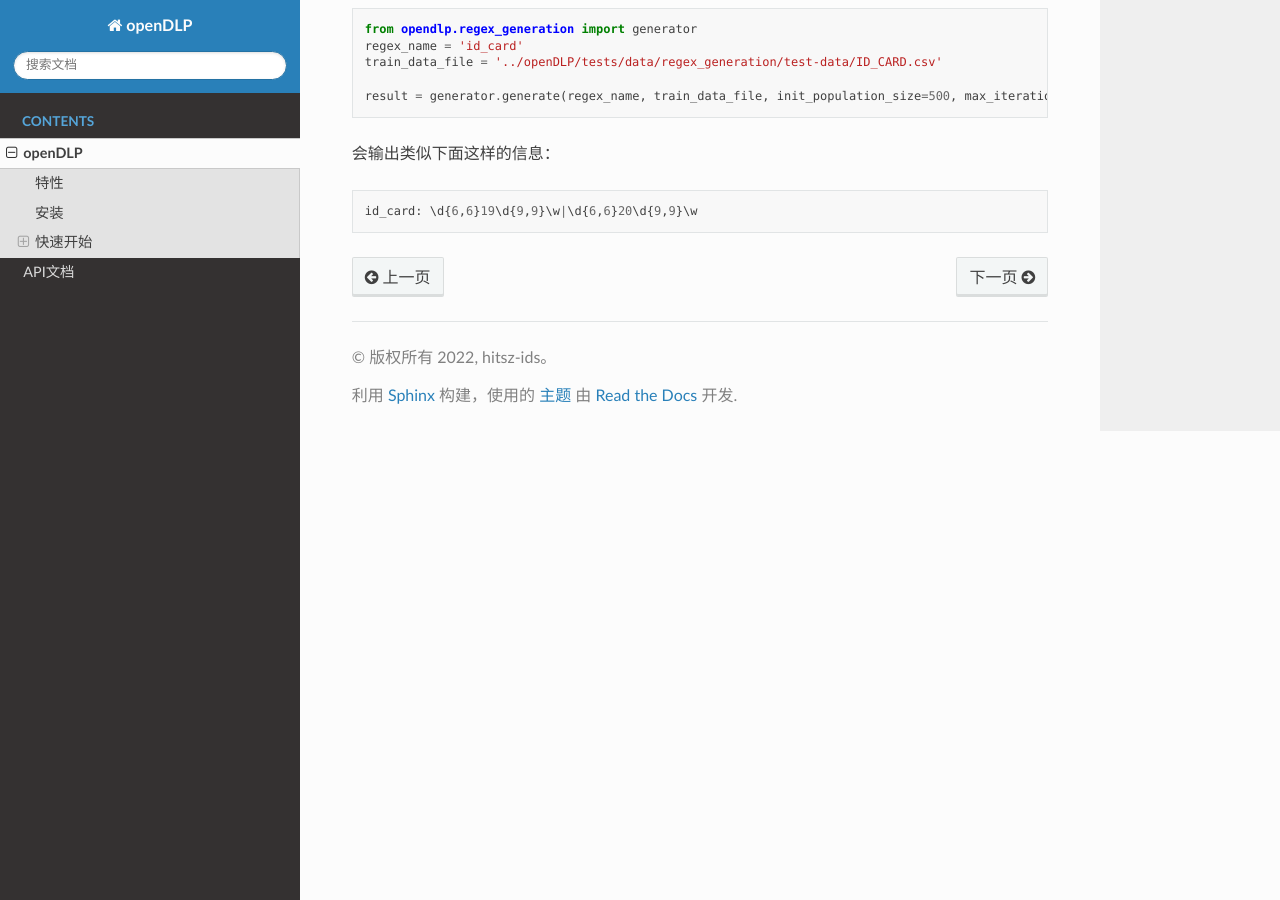
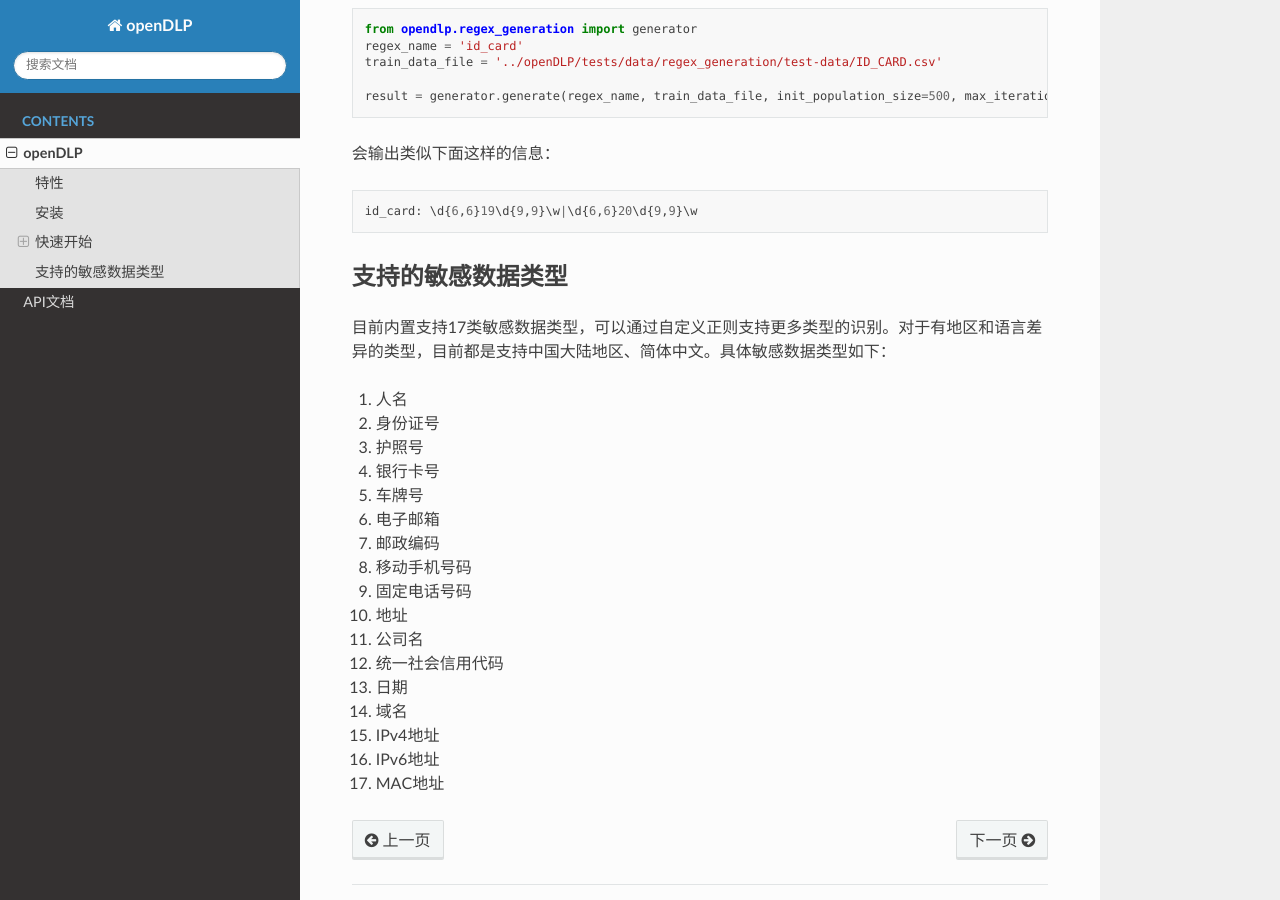
Before and after one commit to hitsz-ids/auto-regex, a Sphinx documentation site: the page built from docs/source/README.md, in a window 1280 px wide and 900 px high, scrolled down 2352 px. Built offline with Sphinx 7.4.7 and the Read the Docs theme 2.0.0, drawn with Linux system fonts in a browser that asks for light colours; some of the changed text lies outside the part shown.

Commit message:
update doc

````diff
--- a/docs/source/README.md
+++ b/docs/source/README.md
@@ -10,7 +10,7 @@ openDLP的正则表达式生成功能能够基于提供的正、负训练样本
 ## 特性
 
 + 表格数据敏感数据识别：
-  + 目前支持身份证号、人名等17中常见敏感数据类型识别，详见：
+  + 目前支持身份证号、人名等17中常见敏感数据类型识别。详见”支持的敏感数据类型“部分。
   + 对于不在内置类型中的类别，支持用户传入正则表达式，对自定义敏感数据类型进行识别；
   + 采用神经网络分类模型、实体识别、正则表达式、数据校验规则等技术进行敏感数据识别。
 + 正则表达式生成：
@@ -119,3 +119,43 @@ result = generator.generate(regex_name, train_data_file, init_population_size=50
 ```
 id_card: \d{6,6}19\d{9,9}\w|\d{6,6}20\d{9,9}\w
 ```
+
+
+
+## 支持的敏感数据类型
+
+ 目前内置支持17类敏感数据类型，可以通过自定义正则支持更多类型的识别。对于有地区和语言差异的类型，目前都是支持中国大陆地区、简体中文。具体敏感数据类型如下：
+
+1. 人名
+
+2. 身份证号
+
+3. 护照号
+
+4. 银行卡号
+
+5. 车牌号
+
+6. 电子邮箱
+
+7. 邮政编码
+
+8. 移动手机号码
+
+9. 固定电话号码
+
+10. 地址
+
+11. 公司名
+
+12. 统一社会信用代码
+
+13. 日期
+
+14. 域名
+
+15. IPv4地址
+
+16. IPv6地址
+
+17. MAC地址
````
Also changed, not shown: README.md (+2 -2 lines), docs/imgs/傲天.jpeg, docs/imgs/奇安信.jpeg (added), docs/imgs/奇安信.png (deleted), docs/imgs/昂楷.png (deleted), docs/imgs/昂楷科技.jpeg (added), docs/imgs/组织.png (added).
